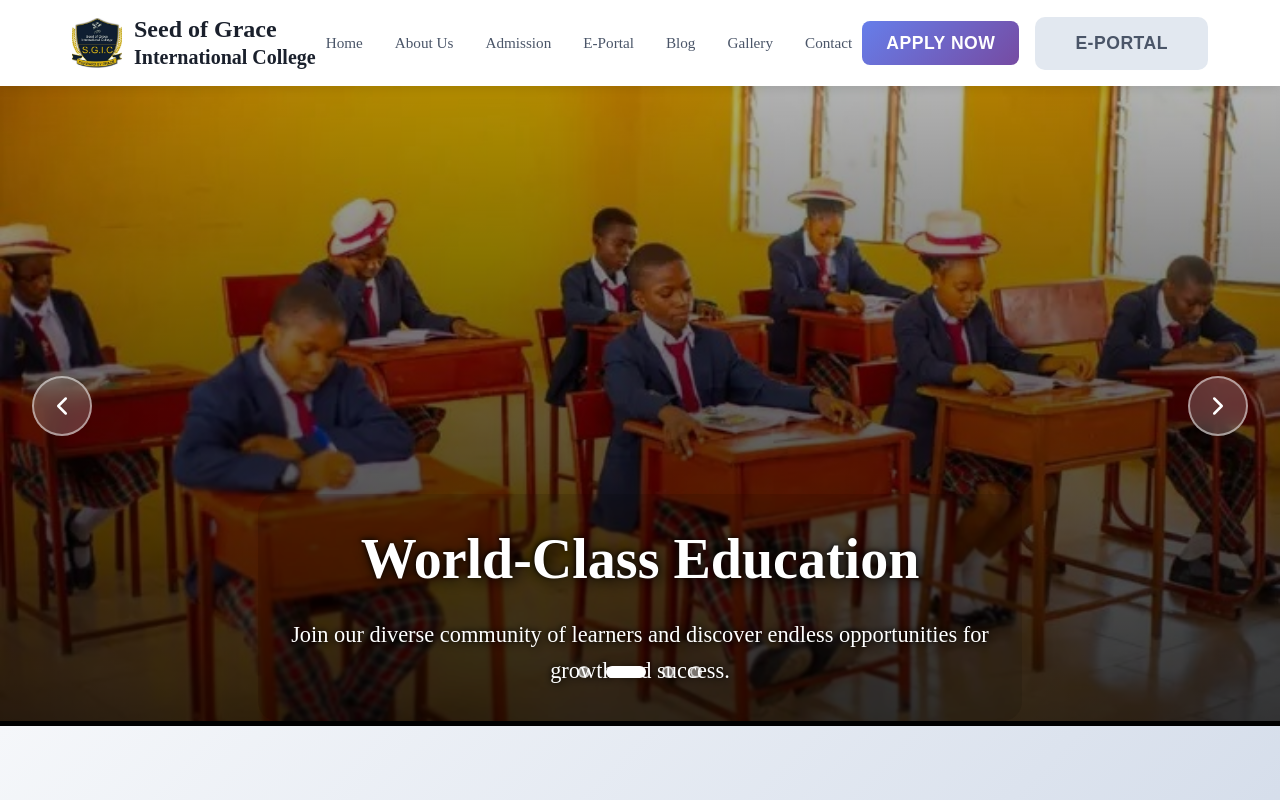
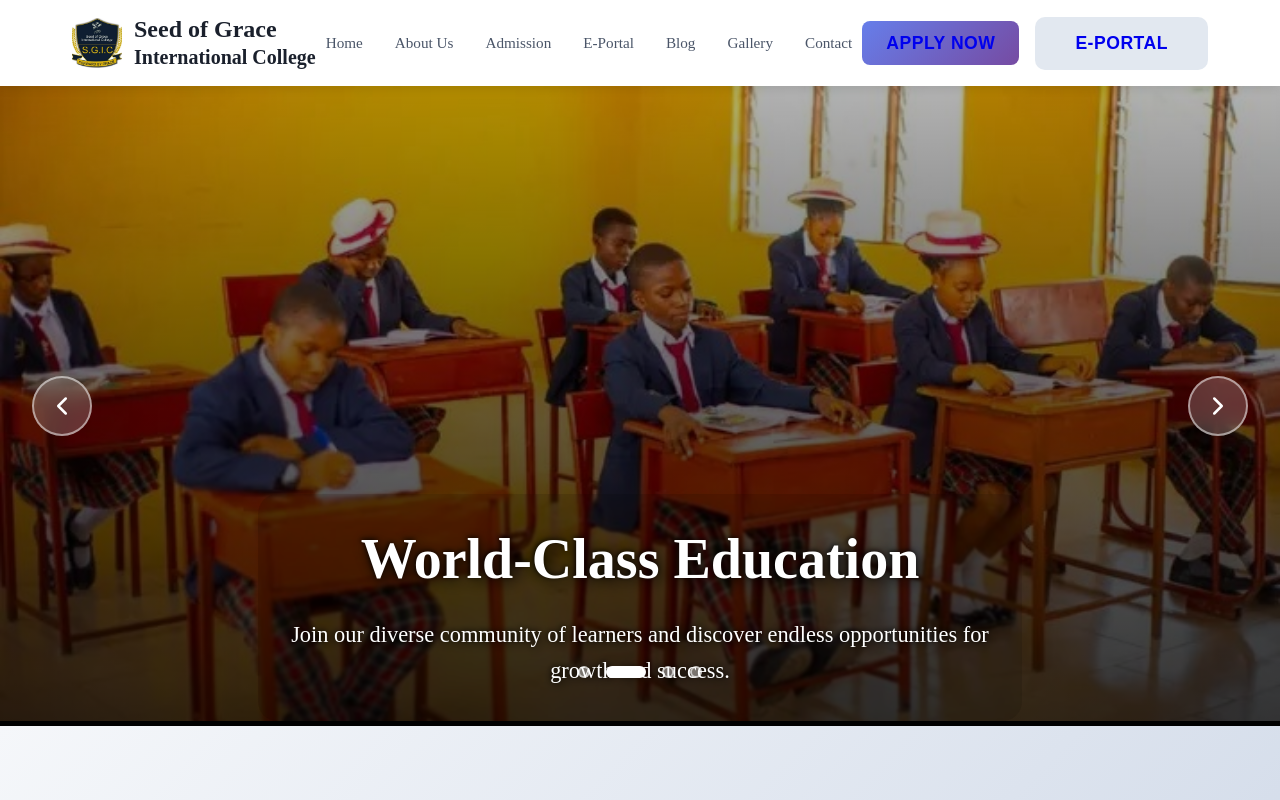
Before and after one commit to Mighty97/Seed-of-Grace-International-College, a React (Vite) app: page / in a window 1280 px wide. Shown: the top 800 px of the page. Built offline with nearby package versions, Linux system fonts and the light colour scheme.

Commit message:
links sorting

```diff
--- a/src/components/Header.css
+++ b/src/components/Header.css
@@ -1,4 +1,3 @@
-
 .header {
   background: #ffffff;
   box-shadow: 0 2px 10px rgba(0, 0, 0, 0.1);
--- a/src/components/Header.jsx
+++ b/src/components/Header.jsx
@@ -33,8 +33,8 @@ export function Header() {
           </nav>
 
           <div className="button-group">
-            <button className="btn btn-primary">Apply Now</button>
-            <button className="btn btn-secondary">E-Portal</button>
+            <button className="btn btn-primary"><Link to='admission'> Apply Now </Link></button>
+            <button className="btn btn-secondary"><Link to='E-Portal'> E-Portal</Link></button>
           </div>
 
           <button className="mobile-menu-btn" onClick={toggleMenu}>
@@ -65,8 +65,8 @@ export function Header() {
           </ul>
 
           <div className="mobile-button-group">
-            <button className="btn btn-primary" onClick={toggleMenu}>Apply Now</button>
-            <button className="btn btn-secondary" onClick={toggleMenu}>E-Portal</button>
+            <button className="btn btn-primary" onClick={toggleMenu}><Link to='admission'> Apply Now </Link></button>
+            <button className="btn btn-secondary" onClick={toggleMenu}><Link to='E-Portal'> E-Portal</Link></button>
           </div>
         </div>
       </header>
--- a/src/index.css
+++ b/src/index.css
@@ -1,6 +1,9 @@
+* {
+  margin: 0;
+  padding: 0;
+  box-sizing: border-box;
+}
 
-        * {
-          margin: 0;
-          padding: 0;
-          box-sizing: border-box;
-        }
+a {
+  text-decoration: none;
+}
```
Lines whose indentation alone changed are shown as unchanged.
